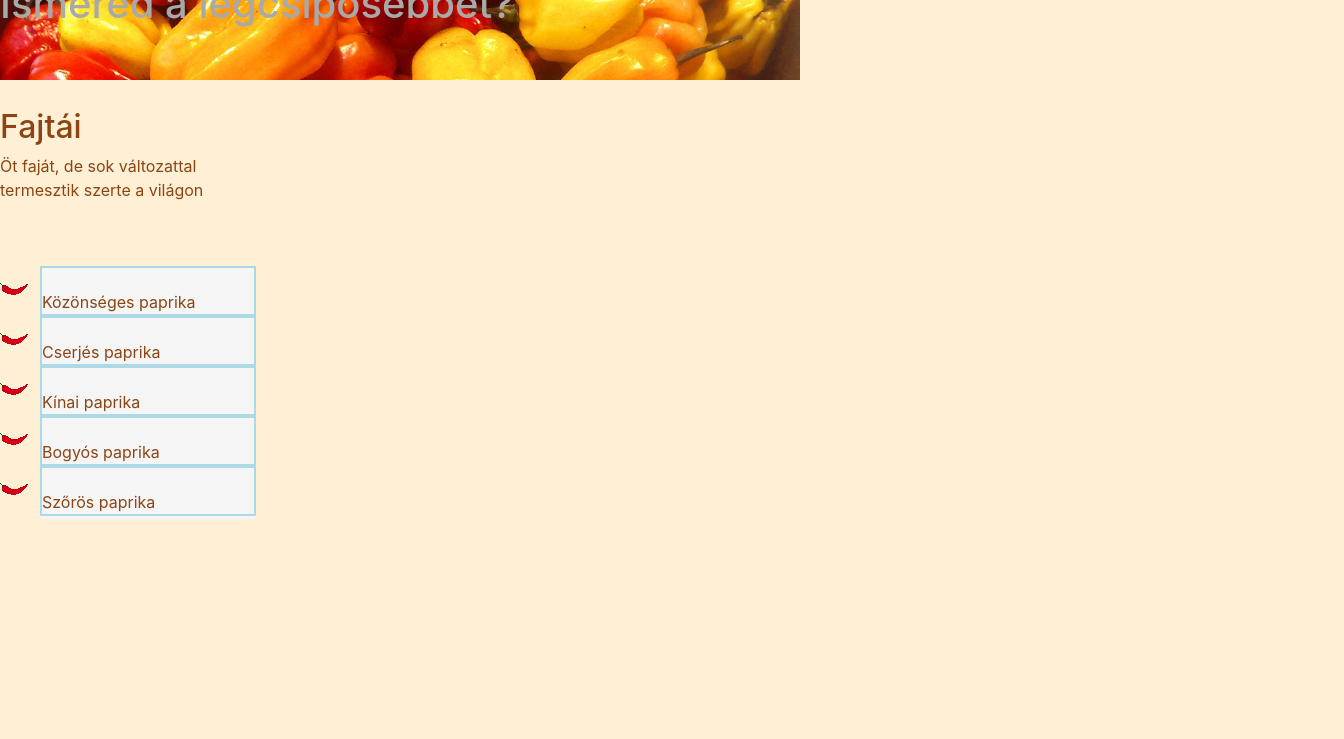
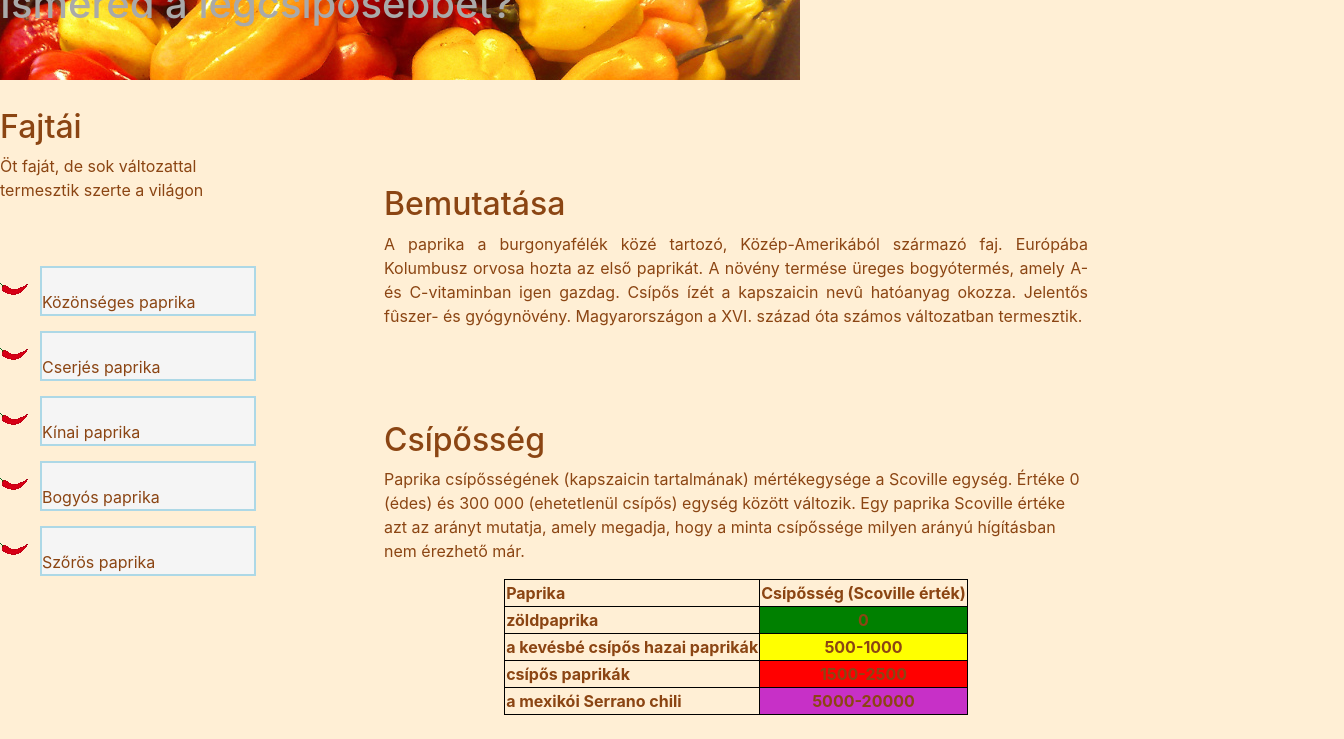
Before and after one commit to UtasiB/IKTesWEB, a plain HTML site: page paprika/index.html in a window 1280 px wide. Shown: the top 739 px of the page, 1344 px wide, since content can reach past the window. Drawn offline with Linux system fonts and the light colour scheme.

Commit message:
utolsó javítás

```diff
--- a/paprika/css/paprika.css
+++ b/paprika/css/paprika.css
@@ -19,9 +19,7 @@ a :hover{
     color: #8B4513;
 }
 .regili{
-  background-color: whitesmoke;
   padding-bottom: 3px;
-  text-decoration: none;
 }
 .regi{
   text-align: justify;
@@ -32,7 +30,6 @@ h1{
     color: darkgrey;
     height: 100px;
     background-repeat: no-repeat;
-    margin-left: auto;
     position: relative;
     top: -20px;
 }
@@ -40,14 +37,15 @@ h1{
 .csiposseg{
     position: relative;
     padding-bottom: 100px;
-    right: -50%;
+    right: -30%;
+    top: -420px;
     width: 50%;
 }
 
 .bemutat{
     position: relative;
     width: 50%;
-    top: 500px;
+    top: -425px;
     right: -30%;
     text-align: justify;
 }
@@ -63,14 +61,14 @@ h1{
 }
 
 
-@media screen and (max-width: 1100px) {
+@media screen and (max-width: 1200px) {
   .csiposseg{top: -200px; width: 60%; right: -300px;}
   .bemutat{top: -190px; width: 70%; left: 300px;}
   .fajtai{width: 20%; right: -100px;}
 }
 
 @media screen and (min-width: 1300px) {
-  .csiposseg{top: -400px; left: 300px;}
+  .csiposseg{top: -400px; left: 200px;}
   .bemutat{top: -435px; left: 300px; width: 60%;}
 }
 @media screen and (max-height: 1100px){
--- a/paprika/index.html
+++ b/paprika/index.html
@@ -21,15 +21,15 @@
 <div class="regi">
     <ul style="list-style-image: url(./img/chili-pepper-icon.gif);" class="lista">
         <div class="regili">
-            <li style=" border: solid 2px lightblue;"><a href="MicrosoftTeams-image.png">Közönséges paprika</a></li>
+            <li style=" border: solid 2px lightblue; margin-bottom: 15px; background-color: whitesmoke; text-decoration: none;"><a href="MicrosoftTeams-image.png">Közönséges paprika</a></li>
 
-            <li style=" border: solid 2px lightblue;"><a href="https://hu.wikipedia.org/wiki/Cserj%C3%A9s_paprika">Cserjés paprika</a></li>
+            <li style=" border: solid 2px lightblue; margin-bottom: 15px; background-color: whitesmoke; text-decoration: none;"><a href="https://hu.wikipedia.org/wiki/Cserj%C3%A9s_paprika">Cserjés paprika</a></li>
 
-            <li style=" border: solid 2px lightblue;"><a href="https://hu.wikipedia.org/wiki/K%C3%ADnai_paprika">Kínai paprika</a></li>
+            <li style=" border: solid 2px lightblue; margin-bottom: 15px; background-color: whitesmoke; text-decoration: none;"><a href="https://hu.wikipedia.org/wiki/K%C3%ADnai_paprika">Kínai paprika</a></li>
 
-            <li style=" border: solid 2px lightblue;"><a href="https://hu.wikipedia.org/wiki/Bogy%C3%B3s_paprika">Bogyós paprika</a></li>
+            <li style=" border: solid 2px lightblue; margin-bottom: 15px; background-color: whitesmoke; text-decoration: none;"><a href="https://hu.wikipedia.org/wiki/Bogy%C3%B3s_paprika">Bogyós paprika</a></li>
 
-            <li style=" border: solid 2px lightblue;"><a href="https://hu.wikipedia.org/wiki/Sz%C5%91r%C3%B6s_paprika">Szőrös paprika</a></li>
+            <li style=" border: solid 2px lightblue; margin-bottom: 15px; background-color: whitesmoke; text-decoration: none;"><a href="https://hu.wikipedia.org/wiki/Sz%C5%91r%C3%B6s_paprika">Szőrös paprika</a></li>
         </div>
     </ul>
 </div>
```
